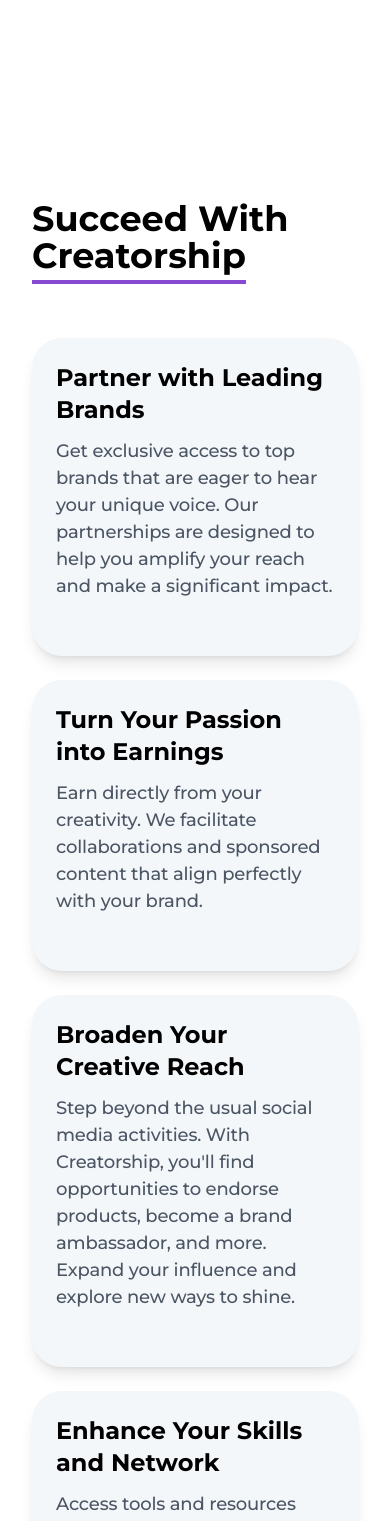
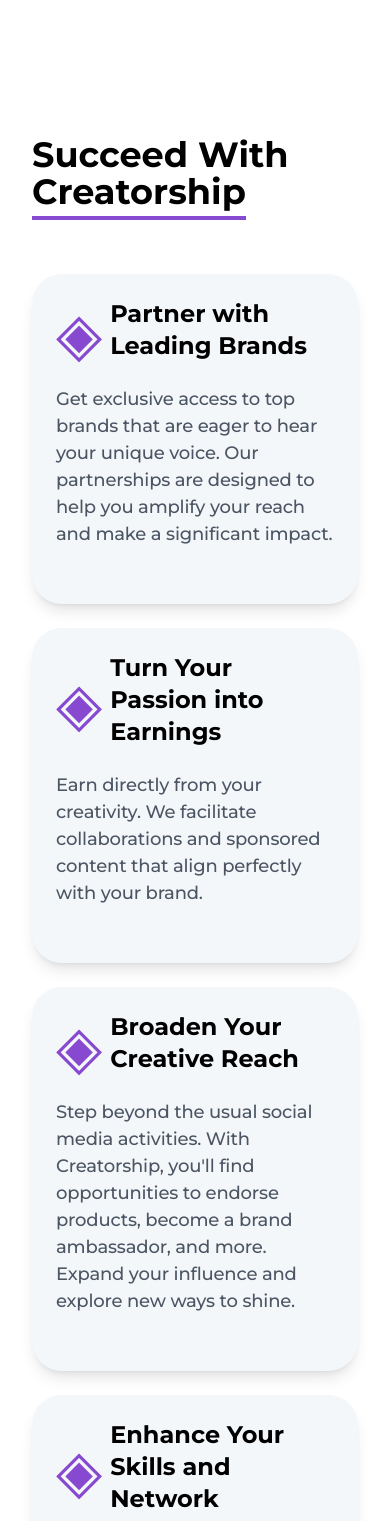
Before and after one commit to iCoderBilal/creatorship, a React (Vite) app in the folder my-project/: page /creator in a window 390 px wide. Shown: the part 680-2201 px from the top of the page. Built offline with nearby package versions, Linux system fonts and the light colour scheme.

Commit message:
website is responsive

```diff
--- a/my-project/src/pages/Creator/Components/Join.jsx
+++ b/my-project/src/pages/Creator/Components/Join.jsx
@@ -3,7 +3,7 @@
 const Join = () => {
   return (
     <div className="bg-white p-8">
-      <div className="max-w-7xl mx-auto py-16">
+      <div className="max-w-7xl mx-auto md:py-16 py-16 pt-0">
         <div className="text-left mb-12">
           <h1
             className="text-[9vw] leading-[9.5vw] md:text-[3.5vw] md:leading-[4vw] font-Montserrat font-bold text-black"
@@ -20,9 +20,14 @@
         </div>
         <div className="grid grid-cols-1 md:grid-cols-3 gap-6 mt-16">
           <div className="bg-[#F4F7FA] p-6 shadow-lg rounded-[30px] md:row-span-2 flex justify-center flex-col">
-            <h2 className="text-2xl md:text-4xl font-bold mb-3 font-Montserrat">
+            <div className="flex gap-2 items-center justify-center mb-3">
+              <span className="md:text-8xl text-6xl text-[#8649D0] mb-2">
+                ◈
+              </span>
+              <h2 className="text-2xl md:text-3xl font-bold mb-3 font-Montserrat">
                 Partner with Leading Brands
               </h2>
+            </div>
             <p className="cxobv c6xyh ceonn font-Montserrat text-gray-600 font-medium">
               Get exclusive access to top brands that are eager to hear your
               unique voice. Our partnerships are designed to help you amplify
@@ -30,18 +35,28 @@
             </p>
           </div>
           <div className="bg-[#F4F7FA] p-6 shadow-lg rounded-[30px] ">
-            <h2 className="text-2xl font-bold mb-3 font-Montserrat">
+            <div className="flex gap-2 items-center justify-center mb-3">
+              <span className="md:text-8xl text-6xl text-[#8649D0] mb-2">
+                ◈
+              </span>
+              <h2 className="text-2xl font-bold mb-3 font-Montserrat ">
                 Turn Your Passion into Earnings
               </h2>
+            </div>
             <p className="cxobv c6xyh ceonn font-Montserrat text-gray-600 font-medium">
               Earn directly from your creativity. We facilitate collaborations
               and sponsored content that align perfectly with your brand.
             </p>
           </div>
           <div className="bg-[#F4F7FA] p-6 shadow-lg rounded-[30px]  md:row-span-2 flex justify-center flex-col">
-            <h2 className="text-2xl md:text-4xl font-bold mb-3 font-Montserrat">
+            <div className="flex gap-2 items-center justify-center mb-3">
+              <span className="md:text-8xl text-6xl text-[#8649D0] mb-2">
+                ◈
+              </span>
+              <h2 className="text-2xl md:text-3xl font-bold mb-3 font-Montserrat">
                 Broaden Your Creative Reach
               </h2>
+            </div>
             <p className="cxobv c6xyh ceonn font-Montserrat text-gray-600 font-medium">
               Step beyond the usual social media activities. With Creatorship,
               you'll find opportunities to endorse products, become a brand
@@ -50,9 +65,14 @@
             </p>
           </div>
           <div className="bg-[#F4F7FA] p-6 shadow-lg rounded-[30px]  ">
+            <div className="flex gap-2 items-center justify-center mb-3">
+              <span className="md:text-8xl text-6xl text-[#8649D0] mb-2">
+                ◈
+              </span>
               <h2 className="text-2xl font-bold mb-3 font-Montserrat">
                 Enhance Your Skills and Network
               </h2>
+            </div>
             <p className="cxobv c6xyh ceonn font-Montserrat text-gray-600 font-medium">
               Access tools and resources from Creatorship to enhance your skills
               and expand your network through targeted workshops and networking
```
Lines whose indentation alone changed are shown as unchanged.
